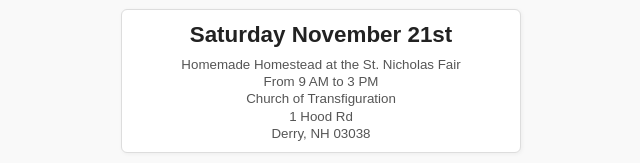
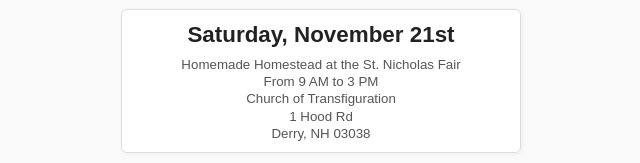
Before and after one commit to Homemade-Homestead/homemade-homestead.github.io, a plain HTML site: page calendar.html in a window 1280 px wide. Shown: the part 205-368 px from the top of the page, 319-959 px from the left. Drawn offline with Linux system fonts and the light colour scheme.

Commit message:
Update calendar.html

```diff
--- a/calendar.html
+++ b/calendar.html
@@ -192,7 +192,7 @@
   <!-- October 11-12: Your event -->
   <div class="event">
   <a href="https://www.facebook.com/people/Homemade-Homestead-LLC/61558984337549/" target="_blank" rel="noopener noreferrer" aria-label="Event Homemade Homestead at The St. Nicholas Fair">
-      <div class="date">Saturday November 21st</div>
+      <div class="date">Saturday, November 21st</div>
       <small>Homemade Homestead at the St. Nicholas Fair</small>
       <small>From 9 AM to 3 PM</small>
       <small>Church of Transfiguration</small>
```
